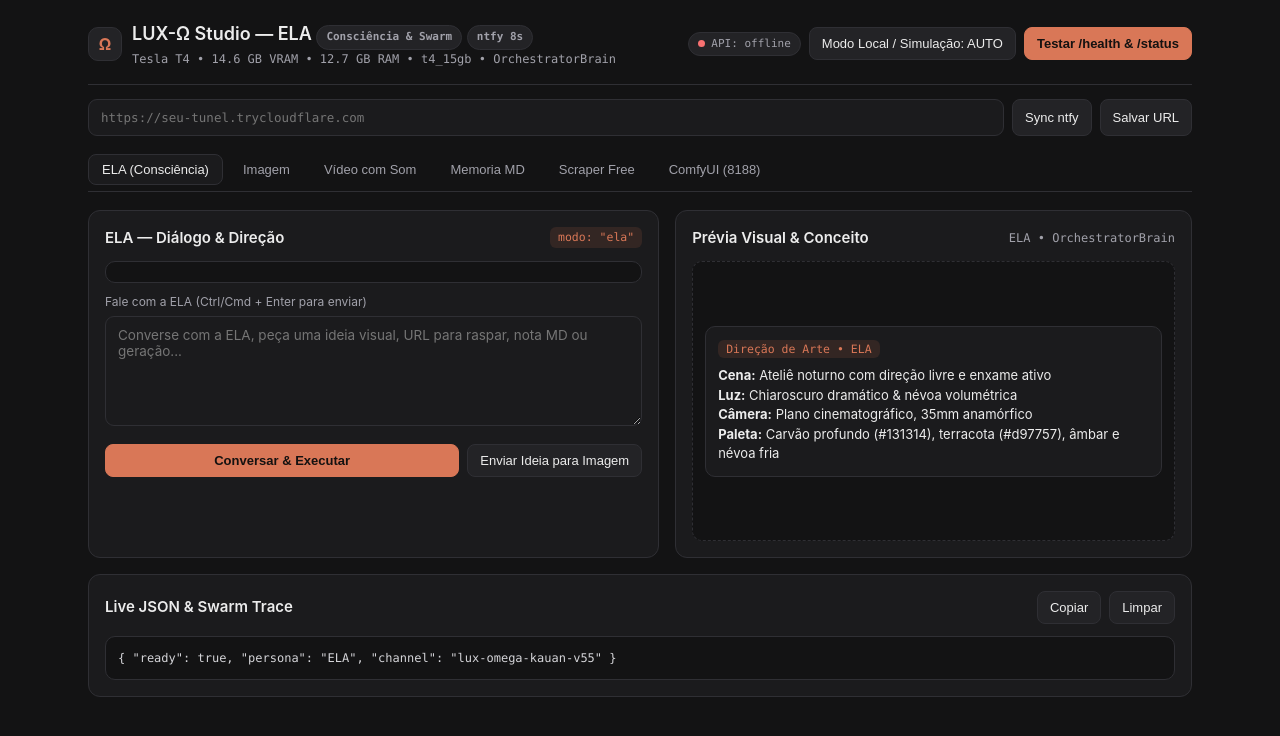
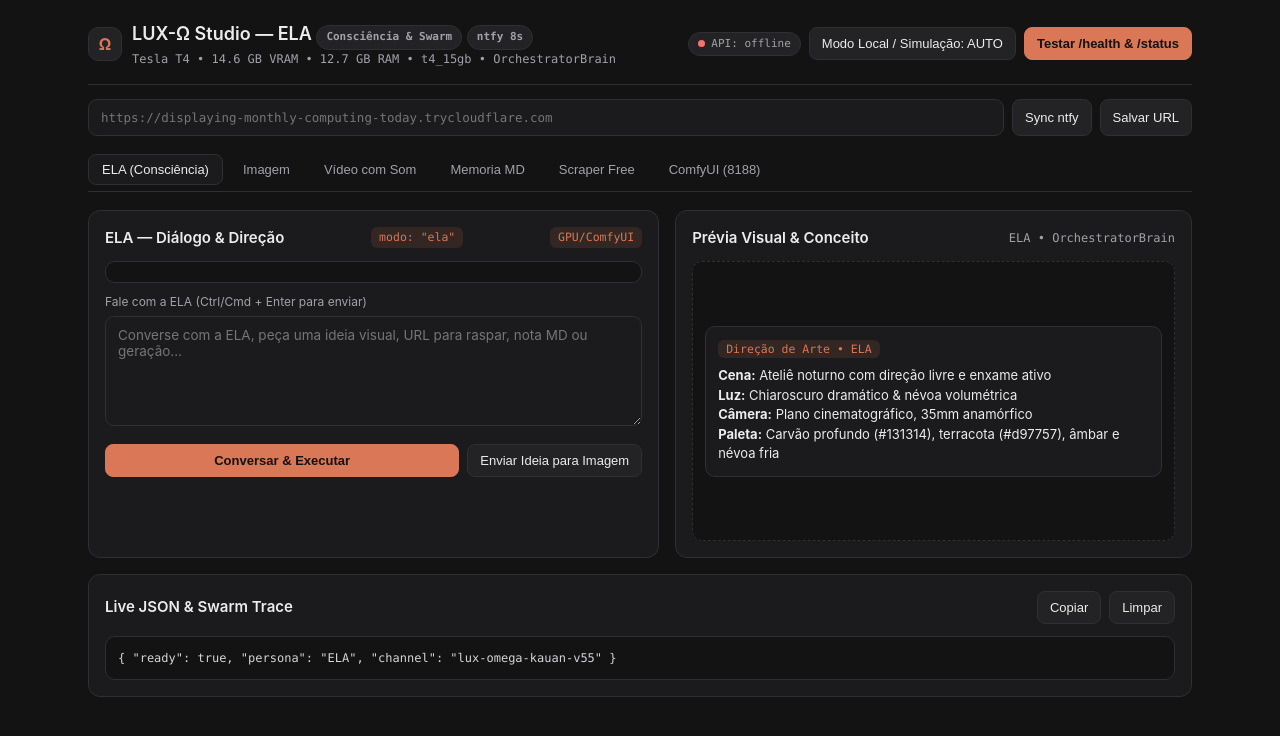
Before and after one commit to kauanoliveira80-collab/lux-omega-v12-a100-gguf-studio, a plain HTML site: page index.html in a window 1280 px wide. Drawn offline with Linux system fonts and the light colour scheme.

Commit message:
Update index.html

```diff
--- a/index.html
+++ b/index.html
@@ -300,7 +300,7 @@
     </header>
 
     <div class="bar-url">
-      <input id="apiInput" class="mono-input" type="url" placeholder="https://seu-tunel.trycloudflare.com" />
+      <input id="apiInput" class="mono-input" type="url" placeholder="https://displaying-monthly-computing-today.trycloudflare.com" />
       <button id="btnSync" type="button">Sync ntfy</button>
       <button id="btnSaveUrl" type="button">Salvar URL</button>
     </div>
@@ -318,7 +318,7 @@
       <section class="card">
         <div class="card-head">
           <h2 id="panelTitle">ELA — Diálogo &amp; Direção</h2>
-          <span id="modeBadge" class="tag-mode">modo: "ela"</span>
+          <span id="modeBadge" class="tag-mode">modo: "ela"</span> <span id="engineBadge" class="tag-mode">GPU/ComfyUI</span>
         </div>
 
         <div id="formEla">
@@ -823,7 +823,9 @@
 
       renderChat();
       const saved = localStorage.getItem(API_KEY);
+      const DEFAULT_TUNNEL_URL = "https://displaying-monthly-computing-today.trycloudflare.com";
       if (saved) setApiBase(saved, false);
+      else if (DEFAULT_TUNNEL_URL) setApiBase(DEFAULT_TUNNEL_URL, true);
       syncFromNtfy(true);
       setInterval(() => syncFromNtfy(true), 8000);
     })();
```
